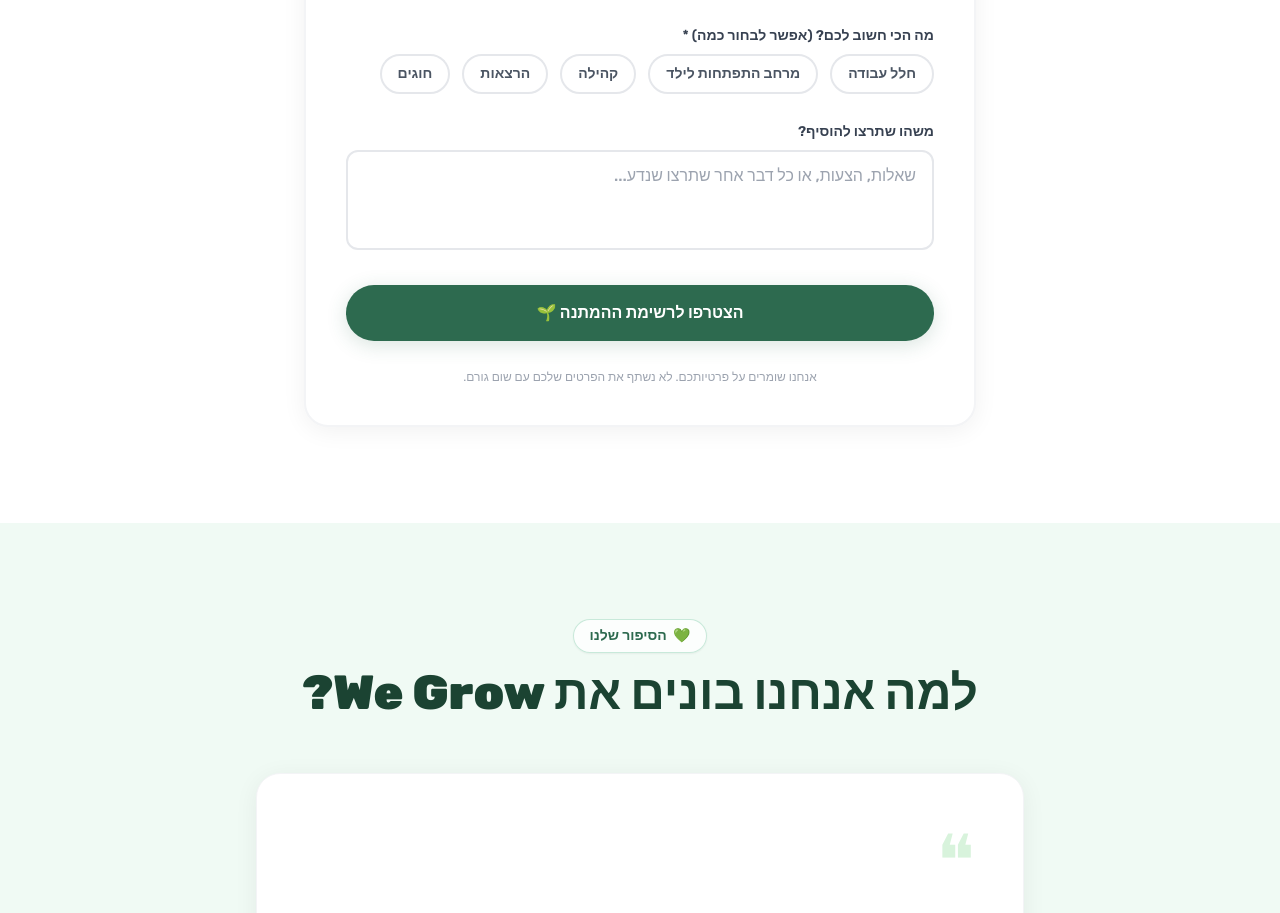
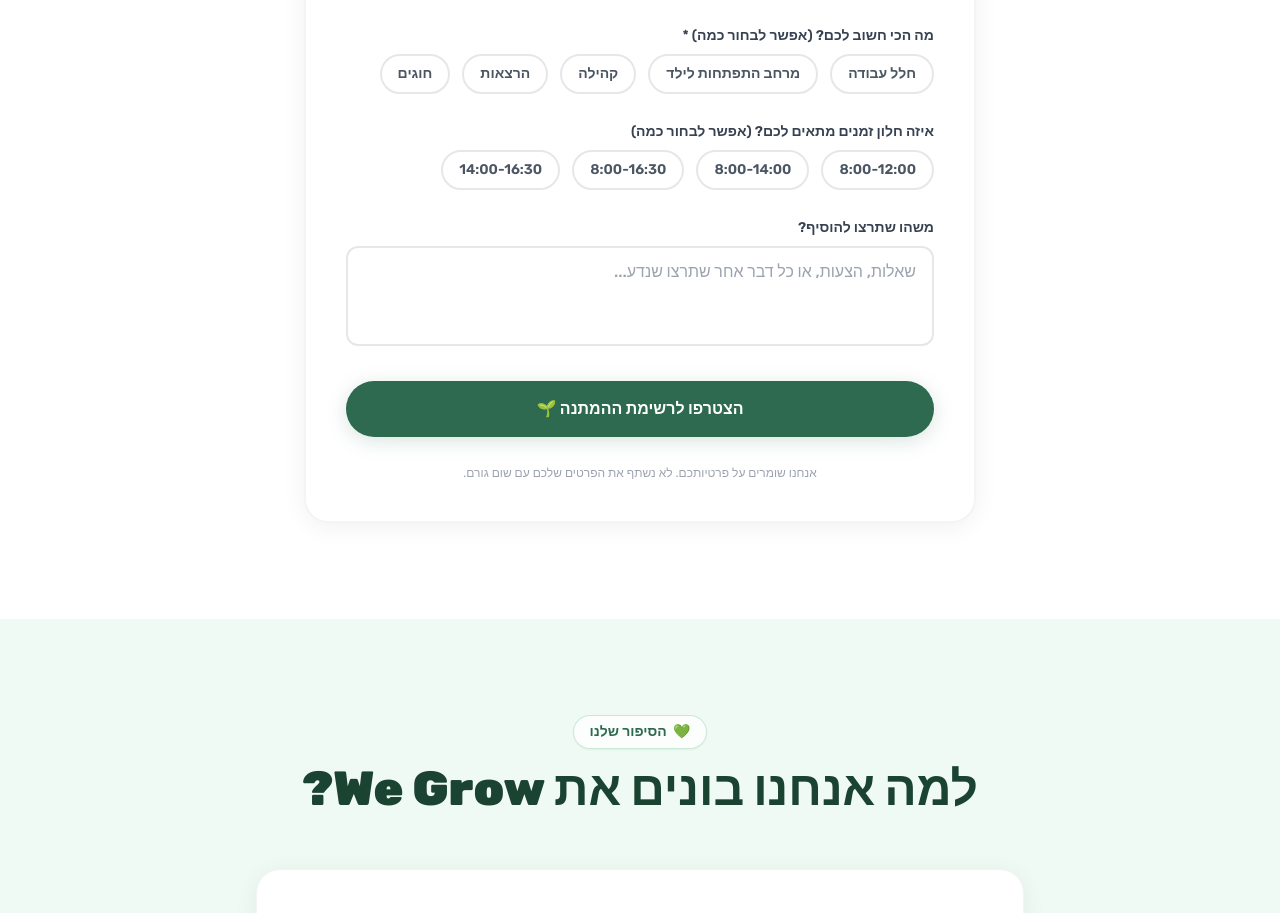
Before and after one commit to cohenAdi/WeGrow, a Next.js app: page / in a window 1280 px wide. Shown: the part 5020-5933 px from the top of the page. Built offline with nearby package versions, Linux system fonts and the light colour scheme.

Commit message:
Add time slots multi-select to waitlist form

```diff
--- a/app/api/waitlist/route.ts
+++ b/app/api/waitlist/route.ts
@@ -11,6 +11,7 @@ const schema = z.object({
   usage_expectation:  z.string().min(1),
   most_important:     z.array(z.string()).min(1),
   free_text:          z.string().optional(),
+  time_slots:         z.array(z.string()).optional(),
 })
 
 export async function POST(req: NextRequest) {
--- a/components/WaitlistSection.tsx
+++ b/components/WaitlistSection.tsx
@@ -16,6 +16,7 @@ const schema = z.object({
   usage_expectation: z.string().min(1, 'אנא בחרו תדירות שימוש'),
   most_important:    z.array(z.string()).min(1, 'אנא בחרו לפחות אחד'),
   free_text:         z.string().optional(),
+  time_slots:        z.array(z.string()).optional(),
 })
 
 type FormData = z.infer<typeof schema>
@@ -24,6 +25,7 @@ const CITIES = ['רחובות', 'נס ציונה', 'יבנה', 'גדרה', 'מז
 const AGES   = ['בהריון', '0-1', '1-2', '2-3', '3-4']
 const USAGE  = ['פעם בשבוע', '2-3 פעמים בשבוע', 'כמעט כל יום']
 const MOST_IMPORTANT = ['חלל עבודה', 'מרחב התפתחות לילד', 'קהילה', 'הרצאות', 'חוגים']
+const TIME_SLOTS     = ['8:00-12:00', '8:00-14:00', '8:00-16:30', '14:00-16:30']
 
 function ErrorMsg({ msg }: { msg?: string }) {
   if (!msg) return null
@@ -49,6 +51,7 @@ export default function WaitlistSection() {
   })
 
   const selectedImportant = watch('most_important') ?? []
+  const selectedTimeSlots = watch('time_slots') ?? []
 
   function toggleImportant(item: string) {
     const current = selectedImportant
@@ -56,6 +59,14 @@ export default function WaitlistSection() {
       ? current.filter((x) => x !== item)
       : [...current, item]
     setValue('most_important', next, { shouldValidate: true })
+  }
+
+  function toggleTimeSlot(item: string) {
+    const current = selectedTimeSlots
+    const next = current.includes(item)
+      ? current.filter((x) => x !== item)
+      : [...current, item]
+    setValue('time_slots', next)
   }
 
   async function onSubmit(data: FormData) {
@@ -247,6 +258,30 @@ export default function WaitlistSection() {
                   <ErrorMsg msg={errors.most_important?.message} />
                 </div>
 
+                {/* Time slots */}
+                <div>
+                  <label className="form-label">איזה חלון זמנים מתאים לכם? (אפשר לבחור כמה)</label>
+                  <div className="flex flex-wrap gap-3 mt-1">
+                    {TIME_SLOTS.map((slot) => {
+                      const active = selectedTimeSlots.includes(slot)
+                      return (
+                        <button
+                          key={slot}
+                          type="button"
+                          onClick={() => toggleTimeSlot(slot)}
+                          className={`px-4 py-2 rounded-full border-2 text-sm font-semibold transition-all select-none ${
+                            active
+                              ? 'border-brand-green bg-brand-50 text-brand-green'
+                              : 'border-gray-200 text-gray-600 hover:border-brand-sage'
+                          }`}
+                        >
+                          {active ? '✓ ' : ''}{slot}
+                        </button>
+                      )
+                    })}
+                  </div>
+                </div>
+
                 {/* Free text */}
                 <div>
                   <label className="form-label">משהו שתרצו להוסיף?</label>
```
